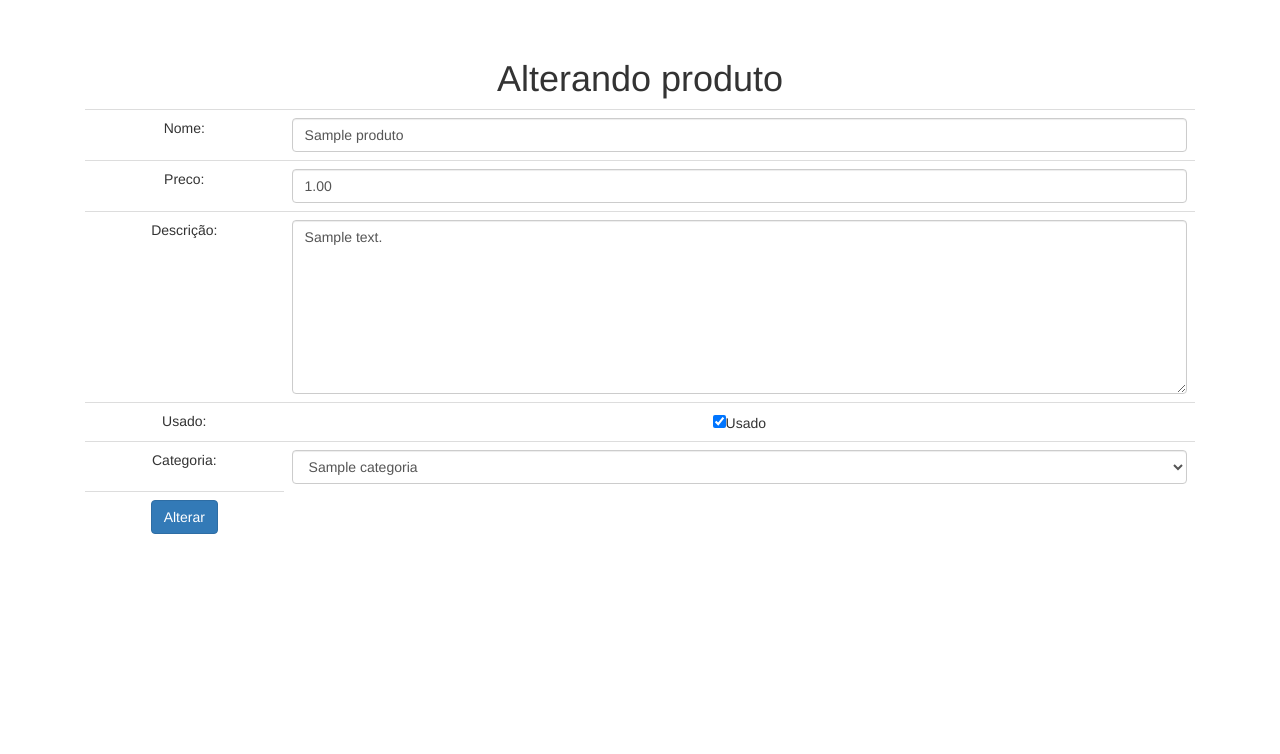
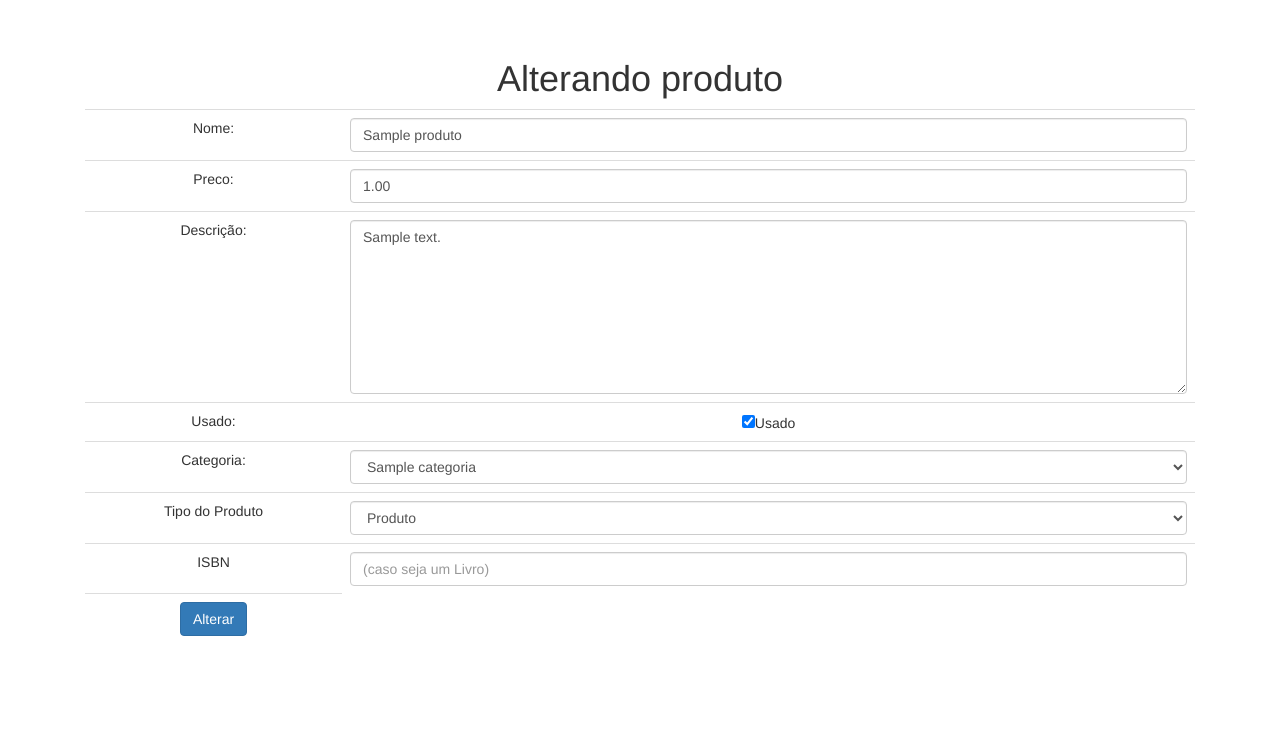
Before and after one commit to renoirfaria/alura-php-junior, a PHP site: page /produto-altera-formulario.php?id=1 in a window 1280 px wide. Shown: the part 51-805 px from the top of the page. Before the commit the page ends 585 px from the top, so only its background shows below. Run offline with PHP 8.4, Linux system fonts and the light colour scheme; tables that the repository leaves empty hold one stand-in row (values such as "Sample post").

Commit message:
3. Herança

```diff
--- a/class/Produto.php
+++ b/class/Produto.php
@@ -7,6 +7,7 @@ class Produto {
   private $descricao;
   private $categoria;
   private $usado;
+  private $isbn;
 
   function __construct($nome, $preco, $descricao, Categoria $categoria, $usado){
     $this->nome      = $nome;
@@ -55,6 +56,10 @@ class Produto {
     $this->usado = $usado;
   }
 
+  public function temIsbn(){
+    return $this instanceof Livro;
+  }
+
   function __toString() {
     return $this->nome .': R$: '.$this->preco;
   }
--- a/class/ProdutoDao.php
+++ b/class/ProdutoDao.php
@@ -10,14 +10,28 @@
 
     function listaProdutos(){
       $produtos = array();
-      $resultado = mysqli_query($this->conexao,"select p.*, c.nome as categoria_nome from produtos as p join categorias as c on p.categoria_id = c.id");
+      $resultado = mysqli_query($this->conexao,"select p.*, c.nome as categoria_nome from produtos as p join categorias as c on p.categoria_id = c.id order by p.id");
       while($produto_array = mysqli_fetch_assoc($resultado)){
 
         $categoria = new Categoria();
         $categoria->setNome($produto_array['categoria_nome']);
 
-        $produto = new Produto($produto_array['nome'],$produto_array['preco'],$produto_array['descricao'],$categoria,$produto_array['usado']);
-        $produto->setId($produto_array['id']);
+        $produto_id  = $produto_array['id'];
+        $nome        = $produto_array['nome'];
+        $preco       = $produto_array['preco'];
+        $descricao   = $produto_array['descricao'];
+        $usado       = $produto_array['usado'];
+        $isbn        = $produto_array['isbn'];
+        $tipoProduto = $produto_array['tipoProduto'];
+
+        if($tipoProduto == 'Livro') {
+          $produto = new Livro($nome,$preco,$descricao,$categoria,$usado);
+          $produto->setIsbn($isbn);
+        } else {
+          $produto = new Produto($nome,$preco,$descricao,$categoria,$usado);
+        }
+
+        $produto->setId($produto_id);
 
         array_push($produtos,$produto);
       }
@@ -25,12 +39,21 @@
     }
 
     function insereProduto(Produto $produto){
-      $query = "insert into produtos (nome,preco,descricao,categoria_id,usado) values ('{$produto->getNome()}',{$produto->getPreco()},'{$produto->getDescricao()}',{$produto->getCategoria()->getId()},'{$produto->getUsado()}')";
+      $isbn = '';
+      if($produto->temIsbn()){
+        $isbn = $produto->getIsbn();
+      }
+      $tipoProduto = get_class($produto);
+      $query = "insert into produtos (nome,preco,descricao,categoria_id,usado,isbn,tipoProduto) values ('{$produto->getNome()}',{$produto->getPreco()},'{$produto->getDescricao()}',{$produto->getCategoria()->getId()},'{$produto->getUsado()}','{$isbn}','{$tipoProduto}')";
       return mysqli_query($this->conexao,$query);
     }
 
     function alteraProduto(Produto $produto) {
-      $query = "UPDATE produtos SET nome = '{$produto->getNome()}', preco = '{$produto->getPreco()}', descricao = '{$produto->getDescricao()}',categoria_id = '{$produto->getCategoria()->getId()}',usado = '{$produto->getUsado()}' WHERE id = {$produto->getId()}";
+      $isbn = '';
+      if($produto->temIsbn()){
+        $isbn = $produto->getIsbn();
+      }
+      $query = "UPDATE produtos SET nome = '{$produto->getNome()}', preco = '{$produto->getPreco()}', descricao = '{$produto->getDescricao()}',categoria_id = '{$produto->getCategoria()->getId()}',usado = '{$produto->getUsado()}',isbn = '{$isbn}',tipoProduto = '{$tipoProduto}' WHERE id = {$produto->getId()}";
       return mysqli_query($this->conexao,$query);
     }
 
--- a/produto-formulario-base.php
+++ b/produto-formulario-base.php
@@ -47,3 +47,30 @@
     </select>
   </td>
 </tr>
+<tr>
+  <td>
+    Tipo do Produto
+  </td>
+  <td>
+    <select class="form-control" name="tipoProduto">
+      <?php
+        $tipos = array('Produto','Livro');
+        foreach ($tipos as $tipo):
+          $essaEhOTipo = get_class($produto) == $tipo;
+          $selecao = $essaEhOTipo ? "selected='selected'" : "";
+          ?>
+          <option value="<?=$tipo?>" <?=$selecao?>>
+            <?=$tipo?>
+        </option>
+      <?php endforeach; ?>
+    </select>
+  </td>
+</tr>
+<tr>
+  <td>
+    ISBN
+  </td>
+  <td>
+    <input type="text" name="isbn" value="<?php if($produto->temIsbn()): $produto->getIsbn(); endif?>" placeholder="(caso seja um Livro)" class="form-control">
+  </td>
+</tr>
--- a/remove-produto.php
+++ b/remove-produto.php
@@ -1,10 +1,10 @@
 <?php
   require_once 'cabecalho.php';
-  require_once 'banco-produto.php';
   require_once 'logica-usuario.php';
 
   $id = $_POST['id'];
-  removeProduto($conexao,$id);
+  $produtoDao = new ProdutoDao($conexao);
+  $produtoDao->removeProduto($id);
   $_SESSION['success'] = "Produto removido com sucesso";
   header('Location: produto-lista.php');
   die();
```
Also changed, not shown: adicionaProduto.php (+12 -5 lines), class/Livro.php (added, +13 -0 lines), produto-lista.php (+7 -0 lines).
